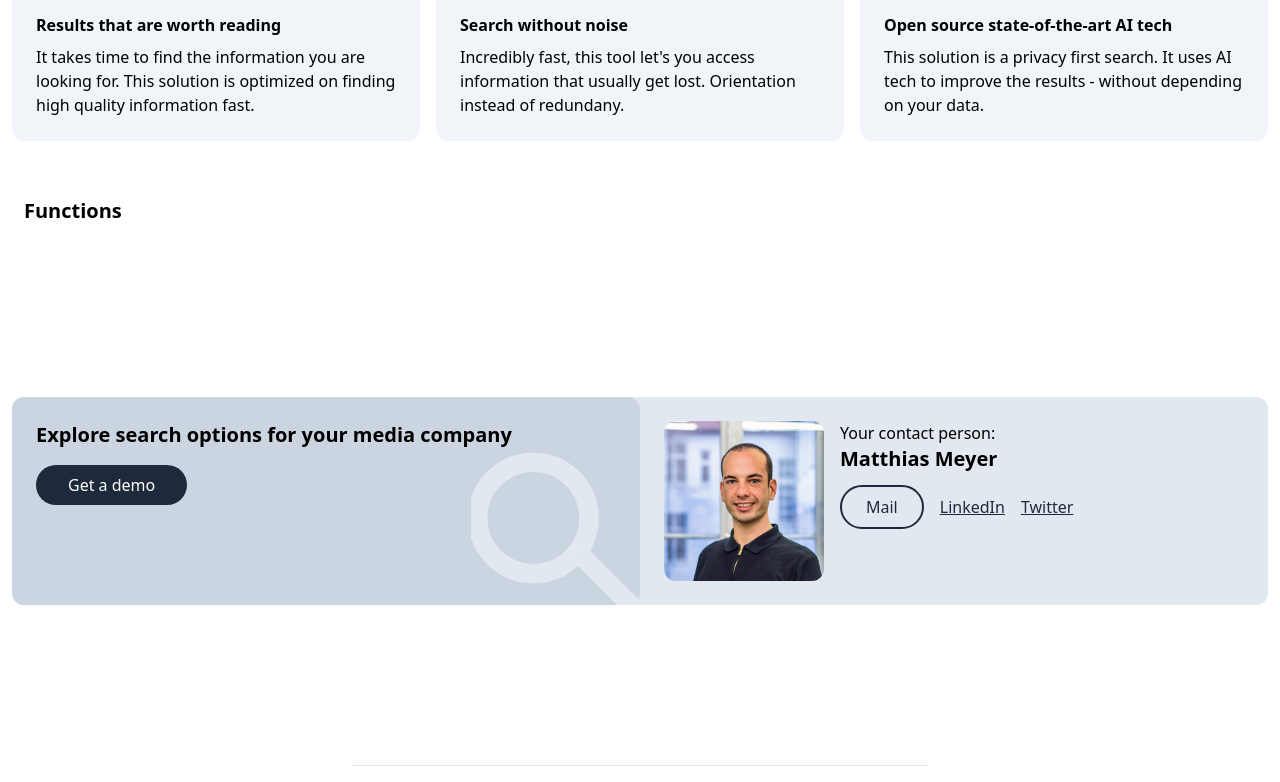
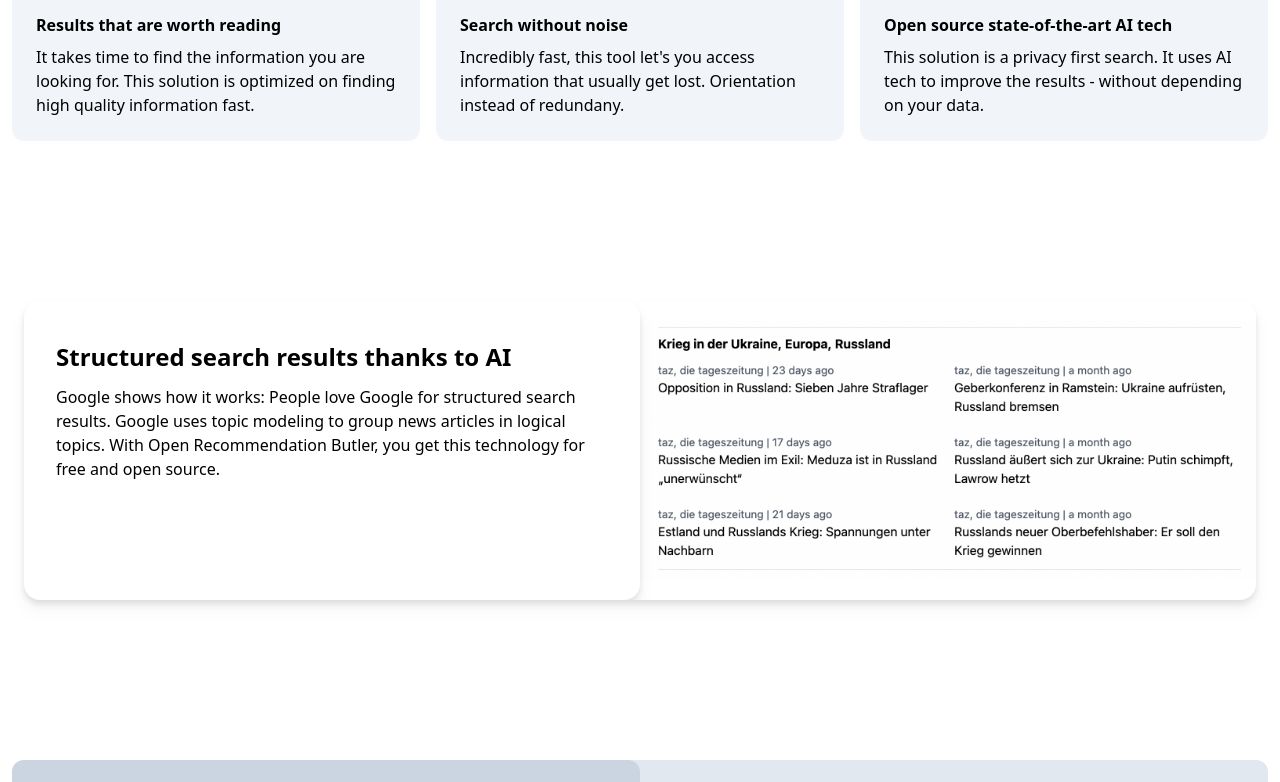
Before and after one commit to open-recommendation-butler/orb-backend, a React (Create React App) app in the folder web-gui/: page / in a window 1280 px wide. Shown: the part 731-1513 px from the top of the page. Built offline with nearby package versions, Linux system fonts and the light colour scheme.

Commit message:
Add showcase to landing page

```diff
--- a/web-gui/src/pages/landingPage.js
+++ b/web-gui/src/pages/landingPage.js
@@ -15,7 +15,7 @@ function LandingPage() {
       </div>
 
       <div className="container mx-auto px-3 mb-20 pb-20">
-        <div className="grid md:grid-cols-3 gap-4 mb-14">
+        <div className="grid md:grid-cols-3 gap-4 mb-40">
           <div className="bg-slate-100 rounded-xl p-6">
             <h4 className='font-bold mb-2'>Results that are worth reading</h4>
             <p>It takes time to find the information you are looking for. This solution is optimized on finding high quality information fast.</p>
@@ -31,7 +31,15 @@ function LandingPage() {
         </div>
 
         <div className="container mx-auto px-3 mb-20 pb-20">
-          <h2 className='text-xl font-bold mb-3'>Functions</h2>
+          <div className='grid md:grid-cols-2 rounded-2xl drop-shadow-lg bg-white overflow-hidden'>
+            <div className='px-8 pt-10 pb-5 rounded-2xl drop-shadow-lg bg-white overflow-hidden'>
+              <h3 className='text-2xl font-bold mb-3'>Structured search results thanks to AI</h3>
+              <p>Google shows how it works: People love Google for structured search results. Google uses topic modeling to group news articles in logical topics. With Open Recommendation Butler, you get this technology for free and open source.</p>
+            </div>
+            <div className='flex-col items-center py-5'>
+              <img className='' src={process.env.PUBLIC_URL + '/showcase_topic_modeling.png'} />
+            </div>
+          </div>
         </div>
 
         <div className="grid md:grid-cols-2 rounded-xl bg-slate-200">
```
Also changed, not shown: web-gui/public/showcase_topic_modeling.png (added).
